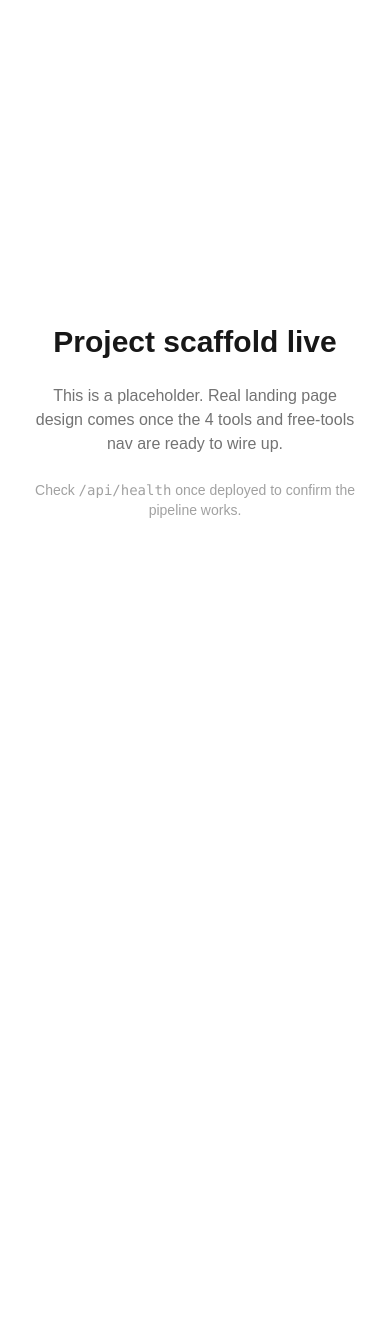
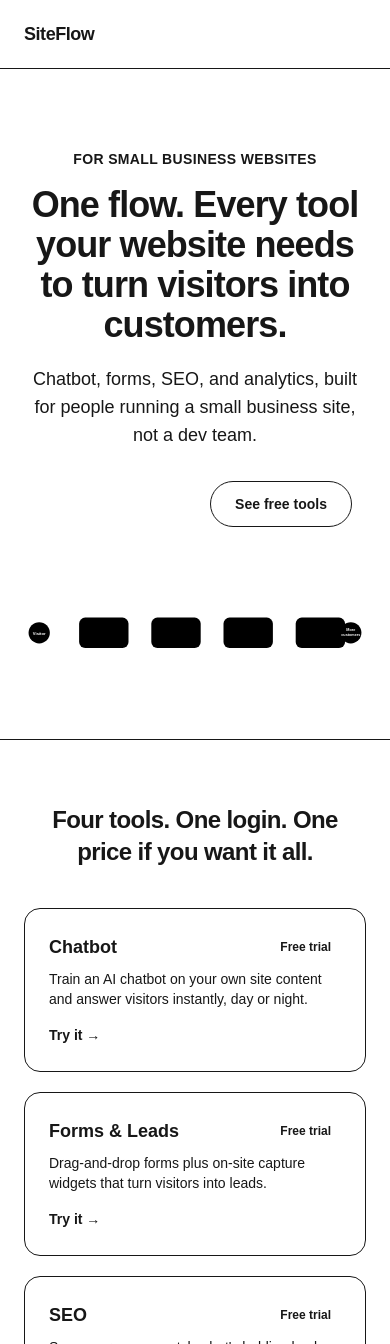
Before and after one commit to sifathassan010-max/siteflow, a Next.js app: page / in a window 390 px wide. Shown: the top 1344 px of the page. Before the commit the page ends 844 px from the top, so only its background shows below. Built offline with nearby package versions, Linux system fonts and the light colour scheme.

Commit message:
Add files via upload

```diff
--- a/src/app/page.tsx
+++ b/src/app/page.tsx
@@ -1,14 +1,149 @@
+import Link from "next/link";
+import Nav from "@/components/nav";
+import FlowDiagram from "@/components/flow-diagram";
+
+const TOOLS = [
+  {
+    name: "Chatbot",
+    tagline: "Train an AI chatbot on your own site content and answer visitors instantly, day or night.",
+    href: "/tools/chatbot",
+    color: "brand" as const,
+  },
+  {
+    name: "Forms & Leads",
+    tagline: "Drag-and-drop forms plus on-site capture widgets that turn visitors into leads.",
+    href: "/tools/forms",
+    color: "flow" as const,
+  },
+  {
+    name: "SEO",
+    tagline: "Scan your pages, catch what's holding back your ranking, fix it before customers bounce.",
+    href: "/tools/seo",
+    color: "brand" as const,
+  },
+  {
+    name: "Analytics",
+    tagline: "Privacy-friendly traffic insight, no cookie banner required, no data sold.",
+    href: "/tools/analytics",
+    color: "flow" as const,
+  },
+];
+
 export default function Home() {
   return (
-    <main className="flex min-h-screen flex-col items-center justify-center gap-6 p-8 text-center">
-      <h1 className="text-3xl font-semibold">Project scaffold live</h1>
-      <p className="max-w-md text-neutral-500">
-        This is a placeholder. Real landing page design comes once the 4 tools
-        and free-tools nav are ready to wire up.
-      </p>
-      <p className="text-sm text-neutral-400">
-        Check <code>/api/health</code> once deployed to confirm the pipeline works.
-      </p>
-    </main>
+    <div className="min-h-screen">
+      <Nav />
+
+      <main>
+        <section className="mx-auto max-w-6xl px-6 pb-16 pt-20 text-center">
+          <p className="mb-4 text-sm font-semibold uppercase tracking-wide text-flow">
+            For small business websites
+          </p>
+          <h1 className="mx-auto max-w-3xl text-4xl font-bold tracking-tight sm:text-5xl">
+            One flow. Every tool your website needs to turn visitors into customers.
+          </h1>
+          <p className="mx-auto mt-5 max-w-xl text-lg text-slate">
+            Chatbot, forms, SEO, and analytics, built for people running a small
+            business site, not a dev team.
+          </p>
+
+          <div className="mt-8 flex flex-wrap items-center justify-center gap-3">
+            <Link
+              href="/login"
+              className="rounded-full bg-brand px-6 py-3 text-sm font-semibold text-white transition hover:bg-brand-hover"
+            >
+              Try SiteFlow free
+            </Link>
+            <Link
+              href="/tools"
+              className="rounded-full border border-line bg-white px-6 py-3 text-sm font-semibold text-ink transition hover:border-ink/30"
+            >
+              See free tools
+            </Link>
+          </div>
+
+          <div className="mt-16 flex justify-center">
+            <FlowDiagram />
+          </div>
+        </section>
+
+        <section className="border-y border-line bg-white py-16">
+          <div className="mx-auto max-w-6xl px-6">
+            <h2 className="text-center text-2xl font-bold tracking-tight">
+              Four tools. One login. One price if you want it all.
+            </h2>
+            <div className="mt-10 grid gap-5 sm:grid-cols-2">
+              {TOOLS.map((tool) => (
+                <Link
+                  key={tool.href}
+                  href={tool.href}
+                  className="group rounded-2xl border border-line p-6 transition hover:border-ink/20 hover:shadow-sm"
+                >
+                  <div className="flex items-center justify-between">
+                    <h3 className="text-lg font-bold">{tool.name}</h3>
+                    <span
+                      className={
+                        "rounded-full px-2.5 py-1 text-xs font-semibold " +
+                        (tool.color === "brand"
+                          ? "bg-brand-bg text-brand"
+                          : "bg-flow-bg text-flow")
+                      }
+                    >
+                      Free trial
+                    </span>
+                  </div>
+                  <p className="mt-2 text-sm text-slate">{tool.tagline}</p>
+                  <span className="mt-4 inline-block text-sm font-semibold text-ink/70 group-hover:text-ink">
+                    Try it →
+                  </span>
+                </Link>
+              ))}
+            </div>
+          </div>
+        </section>
+
+        <section className="mx-auto max-w-4xl px-6 py-16 text-center">
+          <h2 className="text-2xl font-bold tracking-tight">Simple pricing</h2>
+          <p className="mt-3 text-slate">
+            Start free on any tool. Pay only for what you use, or get everything
+            in one plan.
+          </p>
+
+          <div className="mt-10 grid gap-5 sm:grid-cols-2">
+            <div className="rounded-2xl border border-line bg-white p-8 text-left">
+              <p className="text-sm font-semibold text-slate">Per tool</p>
+              <p className="mt-2 text-3xl font-bold">
+                $25<span className="text-base font-medium text-slate">/mo</span>
+              </p>
+              <p className="mt-2 text-sm text-slate">
+                Pick any single tool, cancel anytime.
+              </p>
+            </div>
+            <div className="rounded-2xl border-2 border-brand bg-brand-bg p-8 text-left">
+              <p className="text-sm font-semibold text-brand">All 4 tools</p>
+              <p className="mt-2 text-3xl font-bold">
+                $55<span className="text-base font-medium text-slate">/mo</span>
+              </p>
+              <p className="mt-2 text-sm text-slate">
+                Everything your website needs, one price.
+              </p>
+            </div>
+          </div>
+
+          <Link
+            href="/login"
+            className="mt-8 inline-block rounded-full bg-brand px-6 py-3 text-sm font-semibold text-white transition hover:bg-brand-hover"
+          >
+            Start your free trial
+          </Link>
+        </section>
+      </main>
+
+      <footer className="border-t border-line py-8">
+        <div className="mx-auto max-w-6xl px-6 text-center text-sm text-slate">
+          SiteFlow
+        </div>
+      </footer>
+    </div>
   );
 }
```
